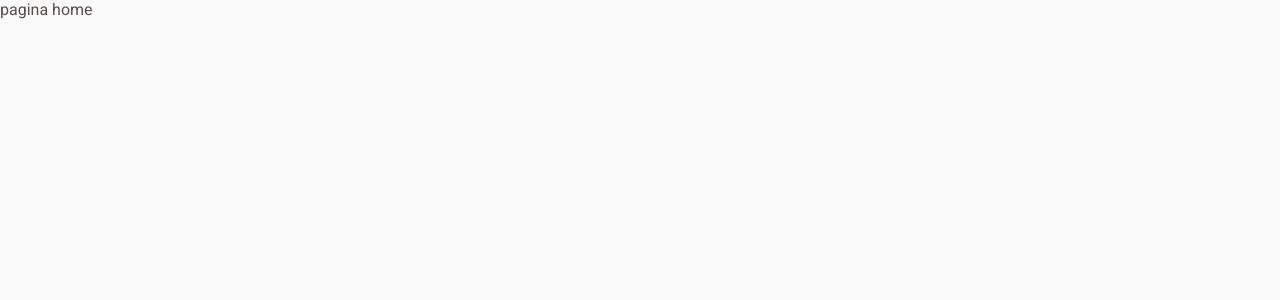
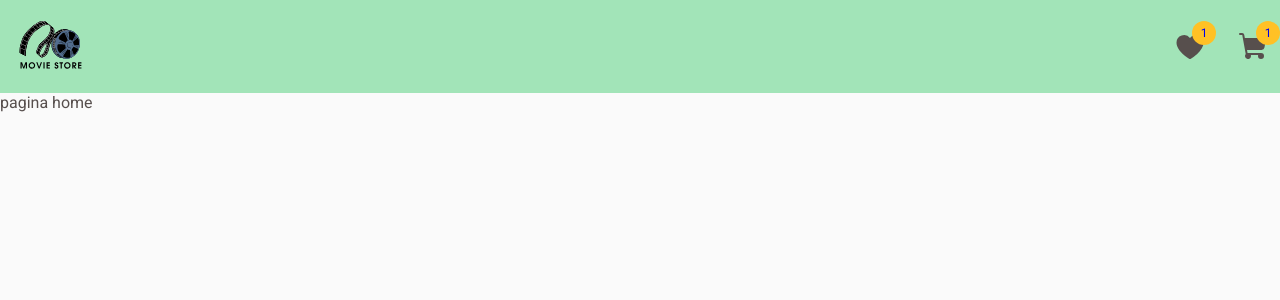
Before and after one commit to marciovz/movie-store, a React (Vite) app: page / in a window 1280 px wide. Shown: the top 300 px of the page. Built offline with nearby package versions, Linux system fonts and the light colour scheme.

Commit message:
Implementado Header da aplicação, e o componente IconLink

```diff
--- a/package.json
+++ b/package.json
@@ -10,6 +10,7 @@
     "preview": "vite preview"
   },
   "dependencies": {
+    "phosphor-react": "^1.4.1",
     "react": "^18.2.0",
     "react-dom": "^18.2.0",
     "react-router-dom": "^6.4.1",
--- /dev/null
+++ b/src/componets/Header/IconLink/index.tsx
@@ -0,0 +1,23 @@
+import { ReactElement } from 'react'
+
+import { IconNavLink } from './styles'
+
+interface PropsLinkHeader {
+  link: string
+  amount: number
+  title: string
+  children: ReactElement
+}
+export function IconLink({
+  link = '/',
+  amount = 0,
+  title,
+  children,
+}: PropsLinkHeader) {
+  return (
+    <IconNavLink to={link} title={title}>
+      {amount > 0 && <span>{amount}</span>}
+      {children}
+    </IconNavLink>
+  )
+}
--- /dev/null
+++ b/src/componets/Header/IconLink/styles.ts
@@ -0,0 +1,34 @@
+import styled from 'styled-components'
+import { NavLink } from 'react-router-dom'
+
+export const IconNavLink = styled(NavLink)`
+  position: relative;
+  line-height: 0;
+
+  span {
+    position: absolute;
+    top: -0.625rem;
+    right: -0.625rem;
+    width: 1.5rem;
+    height: 1.5rem;
+    display: flex;
+    align-items: center;
+    justify-content: center;
+    font-size: 0.75rem;
+    line-height: 0;
+
+    background: ${(props) => props.theme['base-icon-amount-header']};
+    border-radius: 50%;
+  }
+
+  svg {
+    width: 2rem;
+    height: 2rem;
+    color: ${(props) => props.theme['base-icon-header']};
+    transition: background 0.5s ease;
+
+    :hover {
+      color: ${(props) => props.theme['baser-icon-header-hover']};
+    }
+  }
+`
--- /dev/null
+++ b/src/componets/Header/index.tsx
@@ -0,0 +1,29 @@
+import { NavLink } from 'react-router-dom'
+import { Heart, ShoppingCart } from 'phosphor-react'
+
+import logoMovieStore from '../../assets/logo-movie-store.svg'
+
+import { HeaderContainer, HeaderContent } from './styles'
+import { IconLink } from './IconLink'
+
+export function Header() {
+  return (
+    <HeaderContainer>
+      <HeaderContent>
+        <NavLink to="/">
+          <img src={logoMovieStore} alt="" />
+        </NavLink>
+
+        <nav>
+          <IconLink link="/favorite" title="favoritos" amount={1}>
+            <Heart weight="fill" />
+          </IconLink>
+
+          <IconLink link="/checkout" title="amount" amount={1}>
+            <ShoppingCart weight="fill" />
+          </IconLink>
+        </nav>
+      </HeaderContent>
+    </HeaderContainer>
+  )
+}
--- /dev/null
+++ b/src/componets/Header/styles.ts
@@ -0,0 +1,22 @@
+import styled from 'styled-components'
+
+export const HeaderContainer = styled.header`
+  background: ${(props) => props.theme['base-header']};
+`
+export const HeaderContent = styled.div`
+  max-width: 80rem;
+  margin: 0 auto;
+  padding: 1rem 0.625rem;
+  display: flex;
+  align-items: center;
+  justify-content: space-between;
+
+  img {
+    width: 5rem;
+  }
+
+  nav {
+    display: flex;
+    gap: 2rem;
+  }
+`
--- a/src/pages/Home/index.tsx
+++ b/src/pages/Home/index.tsx
@@ -1,8 +1,10 @@
+import { Header } from '../../componets/Header'
 import { HomeContainer } from './styles'
 
 export function Home() {
   return (
     <HomeContainer>
+      <Header />
       <p>pagina home</p>
     </HomeContainer>
   )
--- a/src/styles/global.ts
+++ b/src/styles/global.ts
@@ -17,6 +17,10 @@ export const GlobalStyle = createGlobalStyle`
     -webkit-font-smoothing: antialiased;
   }
 
+  a {
+    text-decoration: none;
+  }
+
   body, input, button {
     font-family: 'Roboto', sans-serif;
     font-weight: 400;
--- a/src/styles/themes/default.ts
+++ b/src/styles/themes/default.ts
@@ -4,4 +4,10 @@ export const defaultTheme = {
 
   'base-title': '#272221',
   'base-text': '#574f4d',
+  'base-header': '#A2E4B8',
+
+  'base-icon-header': '#574f4d',
+  'baser-icon-header-hover': '#776f6d',
+
+  'base-icon-amount-header': '#FFC125',
 }
```
Also changed, not shown: src/assets/logo-movie-store.svg (added), 1 other file (tests, documents, lock files or other folders).
